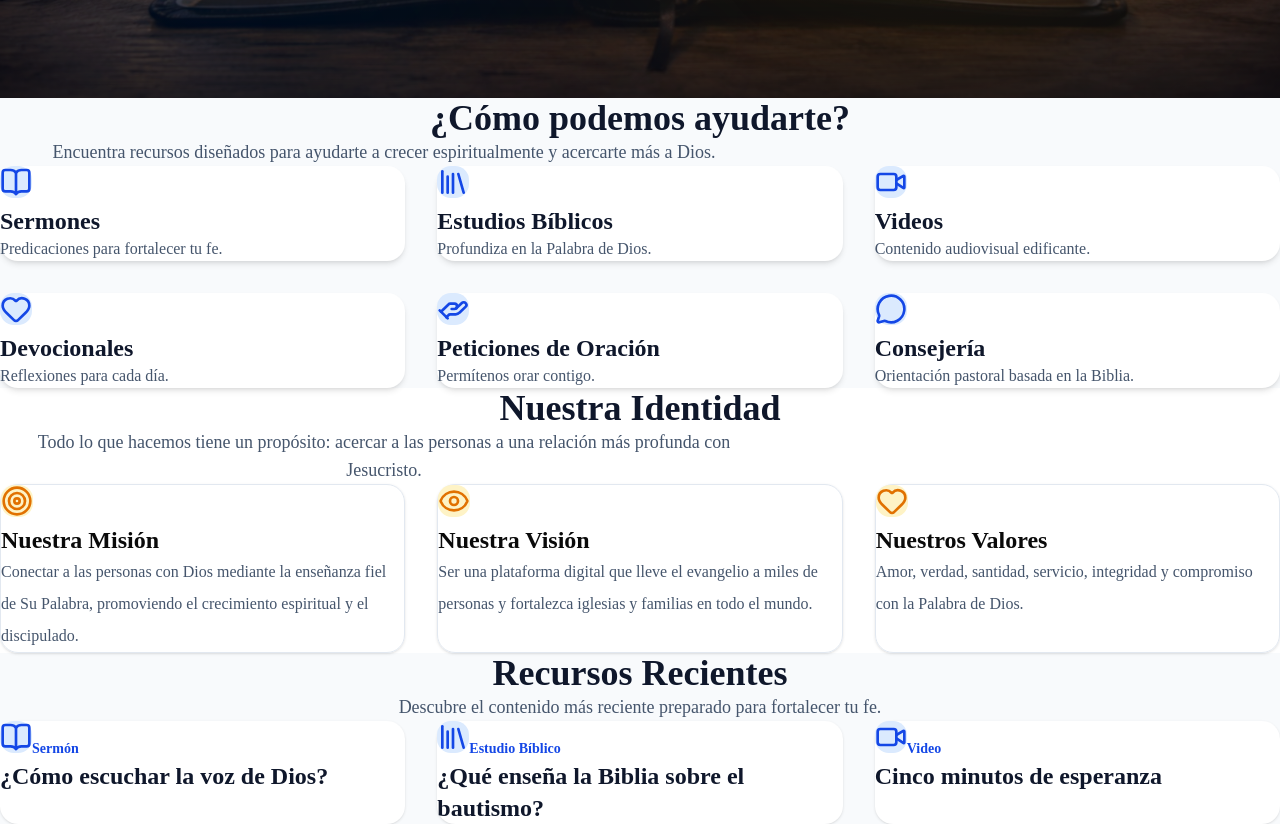
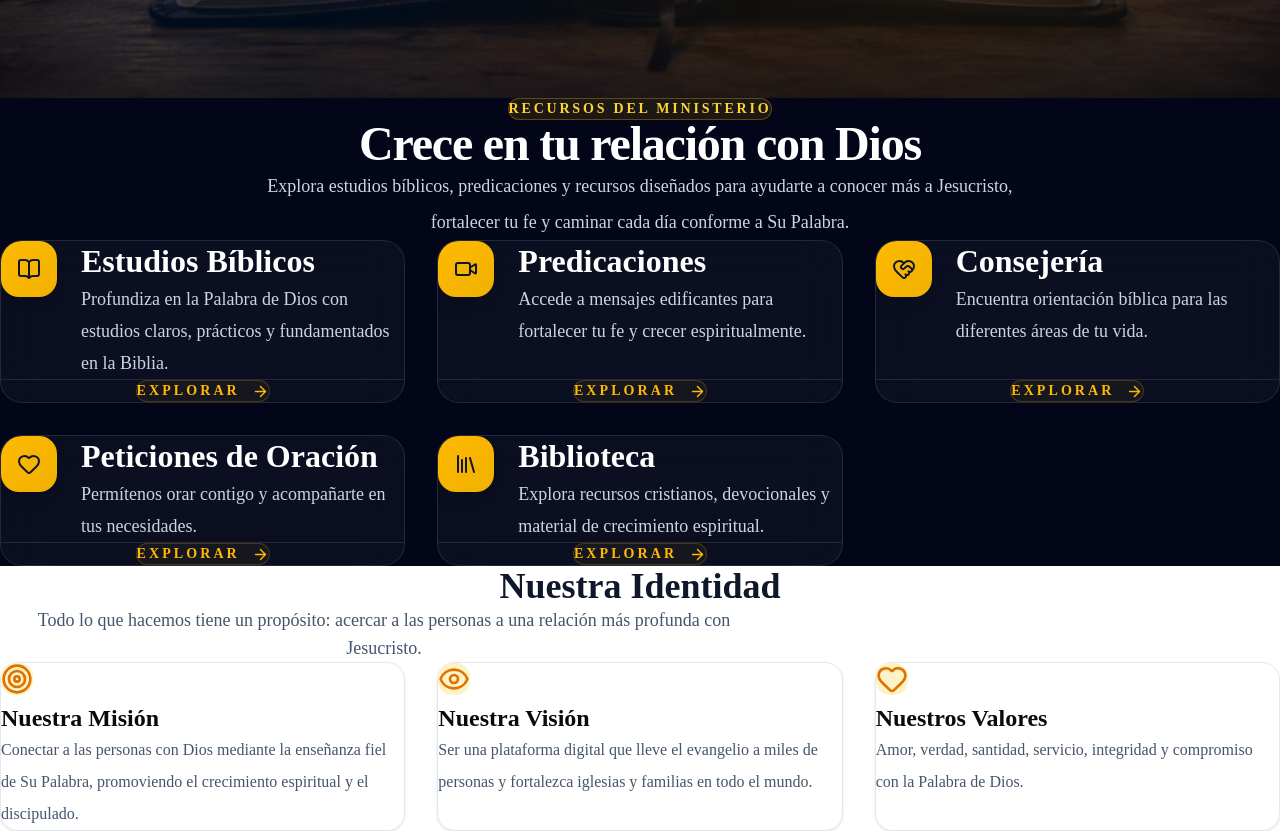
Before and after one commit to pentecostalesnicas-byte/conectando-tu-vida-a-Dios, a Next.js app: page / in a window 1280 px wide. Shown: the part 582-1413 px from the top of the page. Built offline with nearby package versions, Linux system fonts and the light colour scheme; a web font is replaced by a local one.

Commit message:
Sprint 4 - Recursos premium y nueva identidad Sendero de Luz

```diff
--- a/components/home/QuickLinks.tsx
+++ b/components/home/QuickLinks.tsx
@@ -1,80 +1,93 @@
 import {
   BookOpen,
   Video,
+  HeartHandshake,
   Heart,
-  HandHelping,
   Library,
-  MessageCircle,
 } from "lucide-react";
 
-const items = [
+import FeatureCard from "@/components/ui/FeatureCard";
+
+const features = [
   {
-    title: "Sermones",
-    description: "Predicaciones para fortalecer tu fe.",
     icon: BookOpen,
+    title: "Estudios Bíblicos",
+    description:
+      "Profundiza en la Palabra de Dios con estudios claros, prácticos y fundamentados en la Biblia.",
+    href: "/studies",
   },
   {
-    title: "Estudios Bíblicos",
-    description: "Profundiza en la Palabra de Dios.",
-    icon: Library,
+    icon: Video,
+    title: "Predicaciones",
+    description:
+      "Accede a mensajes edificantes para fortalecer tu fe y crecer espiritualmente.",
+    href: "/sermons",
   },
   {
-    title: "Videos",
-    description: "Contenido audiovisual edificante.",
-    icon: Video,
+    icon: HeartHandshake,
+    title: "Consejería",
+    description:
+      "Encuentra orientación bíblica para las diferentes áreas de tu vida.",
+    href: "/counseling",
   },
   {
-    title: "Devocionales",
-    description: "Reflexiones para cada día.",
     icon: Heart,
+    title: "Peticiones de Oración",
+    description:
+      "Permítenos orar contigo y acompañarte en tus necesidades.",
+    href: "/prayer",
   },
   {
-    title: "Peticiones de Oración",
-    description: "Permítenos orar contigo.",
-    icon: HandHelping,
-  },
-  {
-    title: "Consejería",
-    description: "Orientación pastoral basada en la Biblia.",
-    icon: MessageCircle,
+    icon: Library,
+    title: "Biblioteca",
+    description:
+      "Explora recursos cristianos, devocionales y material de crecimiento espiritual.",
+    href: "/resources",
   },
 ];
 
 export default function QuickLinks() {
   return (
-    <section className="bg-slate-50 py-20">
-      <div className="mx-auto max-w-7xl px-6">
-        <h2 className="mb-4 text-center text-4xl font-bold text-slate-900">
-          ¿Cómo podemos ayudarte?
-        </h2>
+    <section className="relative -mt-10 overflow-hidden bg-slate-950 pt-16 pb-24">
+      <div className="mx-auto max-w-[1400px] px-8 sm:px-10 lg:px-16 xl:px-20">
 
-        <p className="mx-auto mb-14 max-w-3xl text-center text-lg text-slate-600">
-          Encuentra recursos diseñados para ayudarte a crecer espiritualmente y
-          acercarte más a Dios.
-        </p>
+        {/* ================= Encabezado ================= */}
 
-        <div className="grid gap-8 md:grid-cols-2 lg:grid-cols-3">
-          {items.map((item) => {
-            const Icon = item.icon;
+        <div className="mb-20">
 
-            return (
-              <div
-                key={item.title}
-                className="rounded-2xl bg-white p-8 shadow-md transition duration-300 hover:-translate-y-2 hover:shadow-xl"
-              >
-                <div className="mb-5 inline-flex rounded-xl bg-blue-100 p-4">
-                  <Icon className="h-8 w-8 text-blue-700" />
-                </div>
+          <div className="flex justify-center">
+            <span className="inline-flex rounded-full border border-amber-400/30 bg-amber-400/10 px-5 py-2 text-sm font-semibold uppercase tracking-[0.2em] text-amber-300">
+              Recursos del Ministerio
+            </span>
+          </div>
 
-                <h3 className="mb-3 text-2xl font-bold text-slate-900">
-                  {item.title}
-                </h3>
+          <h2 className="mt-6 mb-8 text-center text-5xl font-bold tracking-tight text-white">
+  Crece en tu relación con Dios
+</h2>
 
-                <p className="text-slate-600">{item.description}</p>
-              </div>
-            );
-          })}
+         <div className="mt-6 flex justify-center">
+  <p className="max-w-3xl text-center text-lg leading-9 text-slate-300">
+    Explora estudios bíblicos, predicaciones y recursos diseñados para ayudarte
+    a conocer más a Jesucristo, fortalecer tu fe y caminar cada día conforme a
+    Su Palabra.
+  </p>
+</div>
         </div>
+
+        {/* ================= Tarjetas ================= */}
+
+        <div className="mt-20 grid gap-8 md:grid-cols-2 xl:grid-cols-3">
+          {features.map((feature) => (
+            <FeatureCard
+              key={feature.title}
+              icon={feature.icon}
+              title={feature.title}
+              description={feature.description}
+              href={feature.href}
+            />
+          ))}
+        </div>
+
       </div>
     </section>
   );
--- a/components/layout/Navbar.tsx
+++ b/components/layout/Navbar.tsx
@@ -26,7 +26,7 @@ export default function Navbar() {
         >
           <Image
             src="/images/logo/logo-ipun-betel.png"
-            alt="IPUN BETEL"
+            alt="Sendero de Luz"
             width={72}
             height={72}
             priority
@@ -36,14 +36,14 @@ export default function Navbar() {
 
           <div className="leading-none -mt-1">
 
-            <h1 className="text-4xl font-black tracking-wide">
+            <h1 className="text-4xl font-black tracking-tight">
 
               <span className="text-white">
-                IPUN
+                Sendero
               </span>
 
               <span className="ml-2 text-amber-400">
-                BETEL
+                de Luz
               </span>
 
             </h1>
--- /dev/null
+++ b/components/ui/FeatureCard.tsx
@@ -0,0 +1,80 @@
+import Link from "next/link";
+import { LucideIcon, ArrowRight } from "lucide-react";
+
+interface FeatureCardProps {
+  icon: LucideIcon;
+  title: string;
+  description: string;
+  href: string;
+}
+
+export default function FeatureCard({
+  icon: Icon,
+  title,
+  description,
+  href,
+}: FeatureCardProps) {
+  return (
+    <Link
+      href={href}
+      className="group relative overflow-hidden rounded-3xl border border-white/10 bg-white/[0.04] p-7 backdrop-blur-xl transition-all duration-500 hover:-translate-y-2 hover:border-amber-400/40 hover:bg-white/[0.07] hover:shadow-[0_20px_60px_rgba(245,158,11,.18)]"
+    >
+      {/* Luz de fondo */}
+      <div className="absolute inset-0 opacity-0 transition-opacity duration-500 group-hover:opacity-100">
+        <div className="absolute -right-10 -top-10 h-40 w-40 rounded-full bg-amber-400/10 blur-3xl" />
+      </div>
+
+      <div className="relative z-10 flex h-full flex-col">
+
+        {/* Cabecera */}
+        <div className="flex items-start gap-6">
+
+          {/* Icono */}
+          <div className="mt-1 flex h-14 w-14 shrink-0 items-center justify-center rounded-2xl bg-gradient-to-br from-amber-400 to-yellow-500 text-slate-900 shadow-lg transition-all duration-500 group-hover:scale-110 group-hover:rotate-3">
+            <Icon size={24} />
+          </div>
+
+          {/* Contenido */}
+          <div className="flex-1">
+
+            <h3 className="text-[2rem] font-bold leading-tight text-white transition-colors duration-300 group-hover:text-amber-200">
+              {title}
+            </h3>
+
+            <div className="mt-2 h-[2px] w-0 rounded-full bg-amber-400 transition-all duration-500 group-hover:w-20" />
+
+            <p className="mt-4 text-lg leading-8 text-slate-300">
+              {description}
+            </p>
+
+          </div>
+
+        </div>
+
+        {/* Espacio */}
+        <div className="flex-1" />
+
+        {/* Botón */}
+        <div className="mt-7 border-t border-white/10 pt-5">
+
+          <div className="flex justify-center">
+
+            <span className="inline-flex items-center gap-3 rounded-full border border-amber-400/20 bg-amber-400/5 px-6 py-2 text-sm font-bold uppercase tracking-[0.22em] text-amber-400 transition-all duration-300 group-hover:border-amber-400/50 group-hover:bg-amber-400/10 group-hover:gap-4">
+
+              Explorar
+
+              <ArrowRight
+                size={17}
+                className="transition-transform duration-300 group-hover:translate-x-1"
+              />
+
+            </span>
+
+          </div>
+
+        </div>
+
+      </div>
+    </Link>
+  );
+}
--- /dev/null
+++ b/components/ui/SectionTitle.tsx
@@ -0,0 +1,33 @@
+interface SectionTitleProps {
+  badge?: string;
+  title: string;
+  description?: string;
+}
+
+export default function SectionTitle({
+  badge,
+  title,
+  description,
+}: SectionTitleProps) {
+  return (
+    <div className="mx-auto mb-20 w-full max-w-5xl text-center">
+      {badge && (
+        <div className="flex justify-center">
+          <span className="inline-flex rounded-full border border-amber-400/30 bg-amber-400/10 px-5 py-2 text-sm font-semibold uppercase tracking-[0.2em] text-amber-300">
+            {badge}
+          </span>
+        </div>
+      )}
+
+      <h2 className="mt-6 text-center text-4xl font-bold tracking-tight text-white md:text-5xl">
+        {title}
+      </h2>
+
+      {description && (
+        <p className="mx-auto mt-6 max-w-3xl text-center text-lg leading-8 text-slate-300">
+          {description}
+        </p>
+      )}
+    </div>
+  );
+}
```
